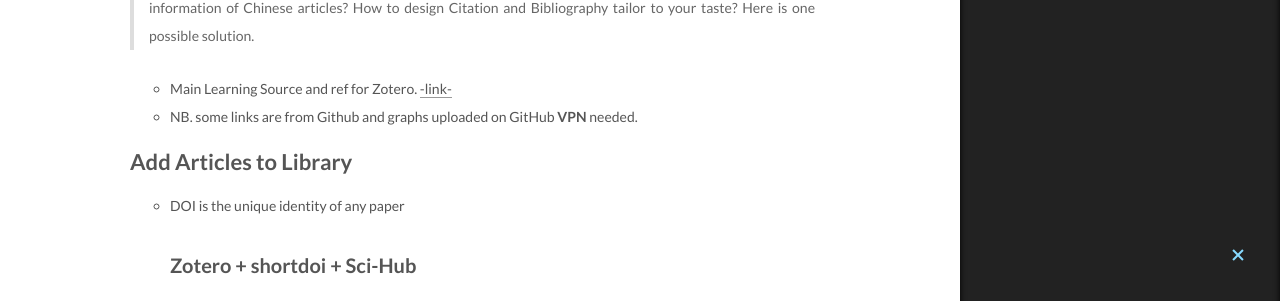
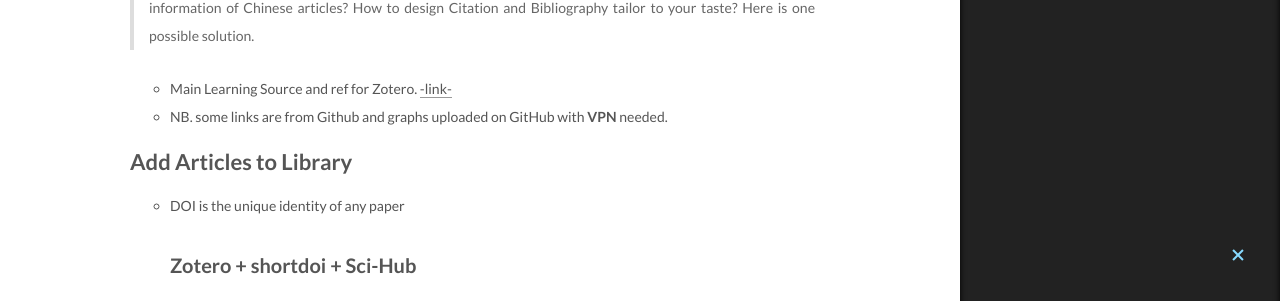
Before and after one commit to fqinpku/fqinpku.github.io, a Jekyll site: the page built from _posts/2022-7-22-Zotero.md, in a window 1280 px wide. Shown: the part 587-888 px from the top of the page. Built offline with Jekyll 4.4.1, drawn with Linux system fonts in a browser that asks for light colours.

Commit message:
initial commit

```diff
--- a/_posts/2022-7-22-Zotero.md
+++ b/_posts/2022-7-22-Zotero.md
@@ -10,7 +10,7 @@
 
 
 - Main Learning Source and ref for Zotero. [-link-](https://github.com/redleafnew/Zotero_introduction/releases)
-- NB. some links are from Github and graphs uploaded on GitHub **VPN** needed.
+- NB. some links are from Github and graphs uploaded on GitHub with **VPN** needed.
 
 # Add Articles to Library
 - DOI is the unique identity of any paper
```
